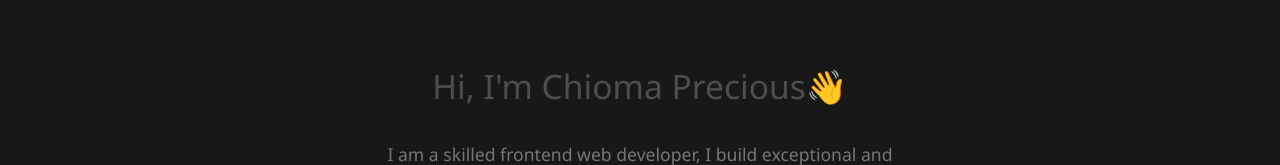
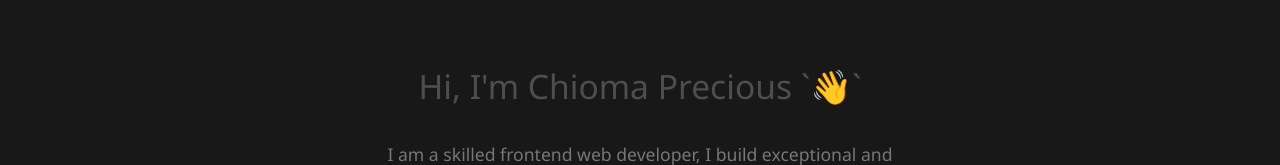
Before and after one commit to chiomaubaezuonu/my-portfolio, a Next.js app: page /about in a window 1280 px wide. Shown: the part 248-413 px from the top of the page. Built offline with nearby package versions, Linux system fonts and the light colour scheme.

Commit message:
Escaped emoji in about page line 14

```diff
--- a/app/about/page.tsx
+++ b/app/about/page.tsx
@@ -11,7 +11,7 @@ const about = () => {
   return (
     <div className={styles.absolute}>
       <div className={styles.aboutDiv}>
-        <span className={styles.emoji}> Hi, I'm Chioma Precious👋 </span>
+        <span className={styles.emoji}> Hi, I'm Chioma Precious `👋` </span>
         <p className={styles.about}>I am a skilled frontend web developer, I build exceptional and accessible digital experiences for the web.
         My tech stack at work is Html5, Css, Javascript, Next.js, TypeScript, Firebase and SASS.
         </p>
```
